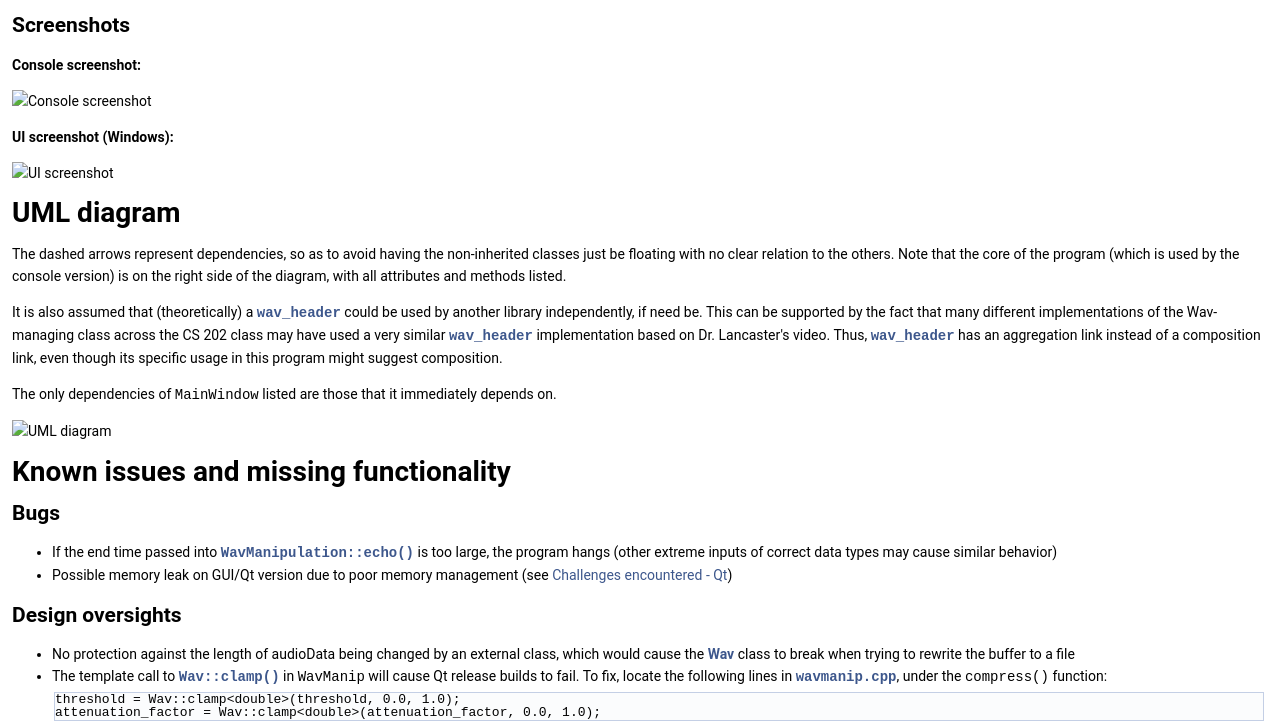
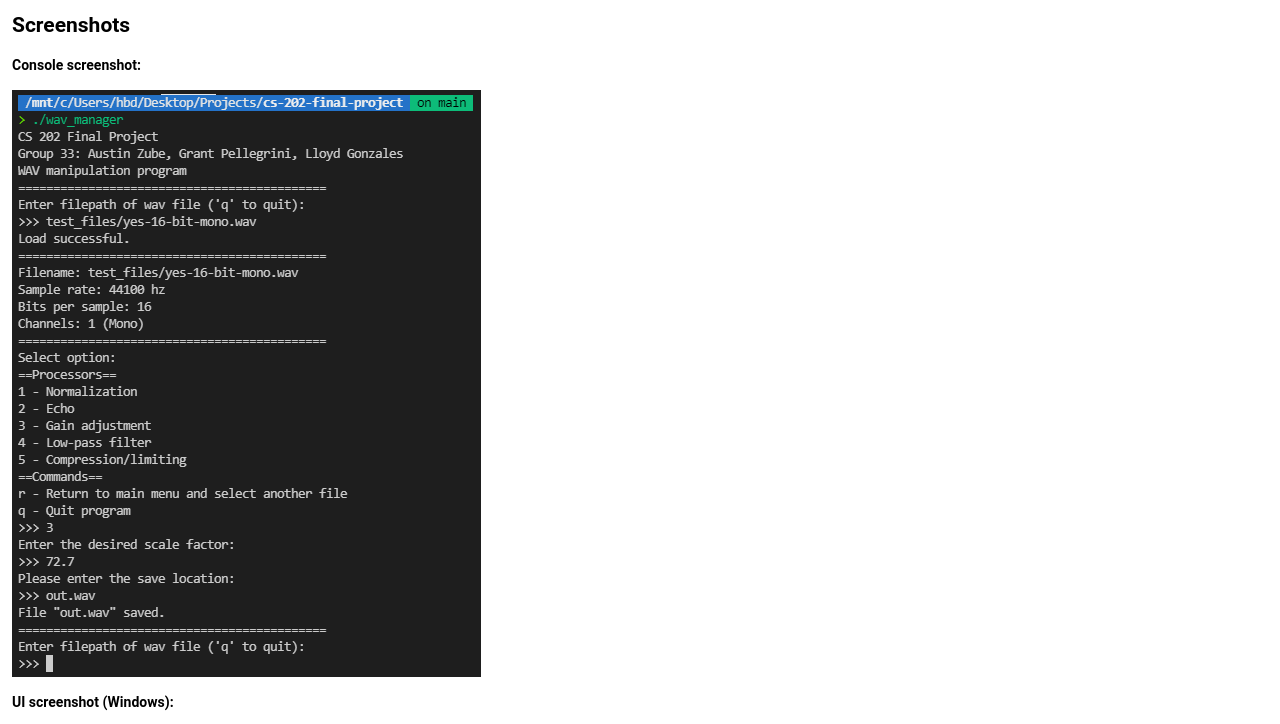
Before and after one commit to gonzales-lloyd/cs-202-final-project, a plain HTML site: page docs/index.html in a window 1280 px wide. Shown: the part 1755-2479 px from the top of the page. Drawn offline with Linux system fonts and the light colour scheme.

Commit message:
regenerate docs

```diff
--- a/docs/index.html
+++ b/docs/index.html
@@ -156,15 +156,15 @@ Selected outputs</h2>
 <h2><a class="anchor" id="autotoc_md6"></a>
 Screenshots</h2>
 <p><b>Console screenshot:</b></p>
-<p><img src="sample_files/console_sample.png" alt="Console screenshot" class="inline"/></p>
+<p><img src="console_sample.png" alt="" class="inline" title="Console screenshot"/></p>
 <p><b>UI screenshot (Windows):</b></p>
-<p><img src="sample_files/ui_sample.png" alt="UI screenshot" class="inline"/> </p>
+<p><img src="ui_sample.png" alt="" class="inline" title="UI screenshot"/> </p>
 <h1><a class="anchor" id="autotoc_md7"></a>
 UML diagram</h1>
 <p>The dashed arrows represent dependencies, so as to avoid having the non-inherited classes just be floating with no clear relation to the others. Note that the core of the program (which is used by the console version) is on the right side of the diagram, with all attributes and methods listed.</p>
 <p>It is also assumed that (theoretically) a <code><a class="el" href="structwav__header.html" title="Struct containing the WAV header.">wav_header</a></code> could be used by another library independently, if need be. This can be supported by the fact that many different implementations of the Wav-managing class across the CS 202 class may have used a very similar <code><a class="el" href="structwav__header.html" title="Struct containing the WAV header.">wav_header</a></code> implementation based on Dr. Lancaster's video. Thus, <code><a class="el" href="structwav__header.html" title="Struct containing the WAV header.">wav_header</a></code> has an aggregation link instead of a composition link, even though its specific usage in this program might suggest composition.</p>
 <p>The only dependencies of <code>MainWindow</code> listed are those that it immediately depends on.</p>
-<p><img src="sample_files/uml_diagram.png" alt="UML diagram" class="inline"/> </p>
+<p><img src="uml_diagram.png" alt="" class="inline" title="UML diagram"/> </p>
 <h1><a class="anchor" id="autotoc_md8"></a>
 Known issues and missing functionality</h1>
 <h2><a class="anchor" id="autotoc_md9"></a>
```
Also changed, not shown: docs/console_sample.png (added), docs/ui_sample.png (added), docs/uml_diagram.png (added), 1 other file.
